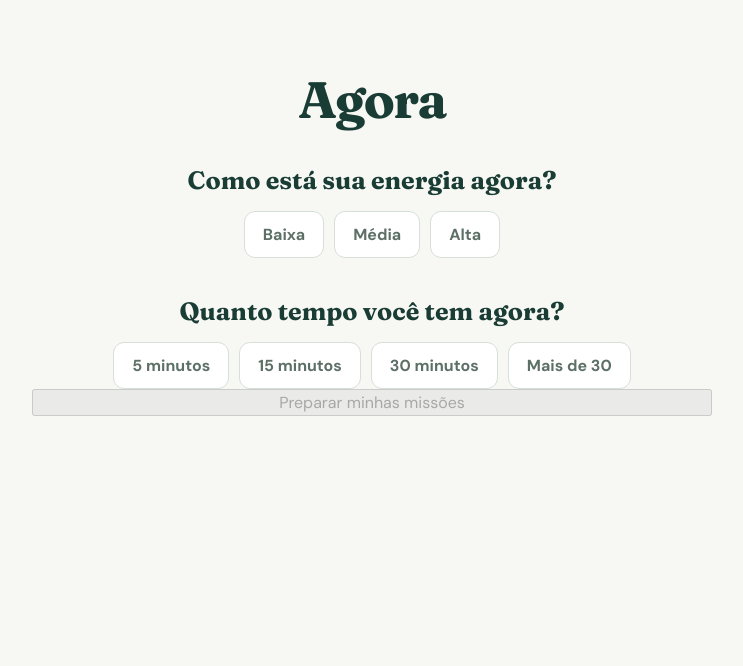
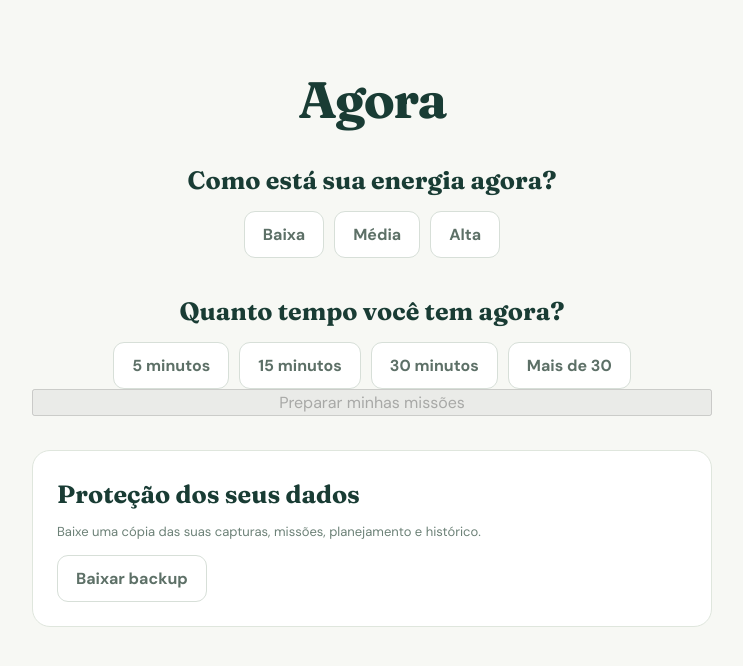
Before and after one commit to Aedrill/Jornada, a React (Vite) app in the folder jornada-vida-adulta/: page / in a window 1280 px wide. Shown: the top 666 px of the page, without its empty margins (268-1011 px from the left). Built offline with nearby package versions, Linux system fonts and the light colour scheme.

Commit message:
feat: permite exportar backup dos dados

```diff
--- /dev/null
+++ b/jornada-vida-adulta/src/components/DataBackup.jsx
@@ -0,0 +1,70 @@
+import { useState } from 'react'
+import {
+  createBackupFileName,
+  createBackupPayload,
+} from '../utils/dataBackup'
+
+function DataBackup({
+  captures,
+  missions,
+  activeFocusSession,
+  focusSessions,
+  dailyPlan,
+}) {
+  const [statusMessage, setStatusMessage] = useState('')
+
+  function handleExport() {
+    const payload = createBackupPayload({
+      captures,
+      missions,
+      activeFocusSession,
+      focusSessions,
+      dailyPlan,
+    })
+
+    const fileContent = JSON.stringify(payload, null, 2)
+    const fileBlob = new Blob(
+      [fileContent],
+      { type: 'application/json' },
+    )
+    const fileUrl = URL.createObjectURL(fileBlob)
+    const downloadLink = document.createElement('a')
+
+    downloadLink.href = fileUrl
+    downloadLink.download = createBackupFileName()
+
+    document.body.appendChild(downloadLink)
+    downloadLink.click()
+    downloadLink.remove()
+
+    URL.revokeObjectURL(fileUrl)
+
+    setStatusMessage(
+      'Backup criado. Guarde o arquivo em um lugar seguro.',
+    )
+  }
+
+  return (
+    <section
+      className="data-backup"
+      aria-labelledby="data-backup-title"
+    >
+      <h2 id="data-backup-title">Proteção dos seus dados</h2>
+
+      <p>
+        Baixe uma cópia das suas capturas, missões,
+        planejamento e histórico.
+      </p>
+
+      <button type="button" onClick={handleExport}>
+        Baixar backup
+      </button>
+
+      {statusMessage && (
+        <p role="status">{statusMessage}</p>
+      )}
+    </section>
+  )
+}
+
+export default DataBackup
--- a/jornada-vida-adulta/src/index.css
+++ b/jornada-vida-adulta/src/index.css
@@ -66,6 +66,29 @@
   margin-top: 18px;
 }
 
+.data-backup {
+  margin-top: 42px;
+  padding: 24px;
+  border: 1px solid #dfe6dd;
+  border-radius: 18px;
+  background: #fff;
+  text-align: left;
+}
+
+.data-backup p {
+  line-height: 1.5;
+}
+
+.data-backup button {
+  min-height: 44px;
+  padding: 12px 18px;
+  border: 0;
+  border-radius: 11px;
+  color: #fff;
+  background: #275c4e;
+  font-weight: 700;
+}
+
 @media (max-width: 560px) {
   .mission-next-action-form {
     grid-template-columns: 1fr;
@@ -79,3 +102,9 @@
     width: 100%;
   }
 }
+
+@media (max-width: 560px) {
+  .data-backup button {
+    width: 100%;
+  }
+}
--- a/jornada-vida-adulta/src/pages/NowPage.jsx
+++ b/jornada-vida-adulta/src/pages/NowPage.jsx
@@ -4,6 +4,7 @@ import {
   useState,
 } from 'react'
 import AvailableTimeCheckIn from '../components/AvailableTimeCheckIn'
+import DataBackup from '../components/DataBackup'
 import DailyMissionBoard from '../components/DailyMissionBoard'
 import EnergyCheckIn from '../components/EnergyCheckIn'
 import FocusHistory from '../components/FocusHistory'
@@ -859,6 +860,14 @@ function NowPage() {
           handleConvertParkedThoughtToCapture
         }
       />
+
+      <DataBackup
+        captures={captures}
+        missions={missions}
+        activeFocusSession={activeFocusSession}
+        focusSessions={focusSessions}
+        dailyPlan={dailyPlan}
+      />
     </main>
   )
 }
--- /dev/null
+++ b/jornada-vida-adulta/src/utils/dataBackup.js
@@ -0,0 +1,35 @@
+export const BACKUP_SCHEMA_VERSION = 1
+
+export function createBackupPayload({
+  captures,
+  missions,
+  activeFocusSession,
+  focusSessions,
+  dailyPlan,
+  exportedAt = new Date().toISOString(),
+}) {
+  return {
+    app: 'jornada-a-vida-adulta',
+    schemaVersion: BACKUP_SCHEMA_VERSION,
+    exportedAt,
+    data: {
+      captures,
+      missions,
+      activeFocusSession,
+      focusSessions,
+      dailyPlan,
+    },
+  }
+}
+
+export function createBackupFileName(
+  date = new Date(),
+) {
+  const year = date.getFullYear()
+  const month = String(date.getMonth() + 1).padStart(2, '0')
+  const day = String(date.getDate()).padStart(2, '0')
+  const hours = String(date.getHours()).padStart(2, '0')
+  const minutes = String(date.getMinutes()).padStart(2, '0')
+
+  return `jornada-backup-${year}-${month}-${day}-${hours}${minutes}.json`
+}
```
Also changed, not shown: 1 other file (tests, documents, lock files or other folders).
